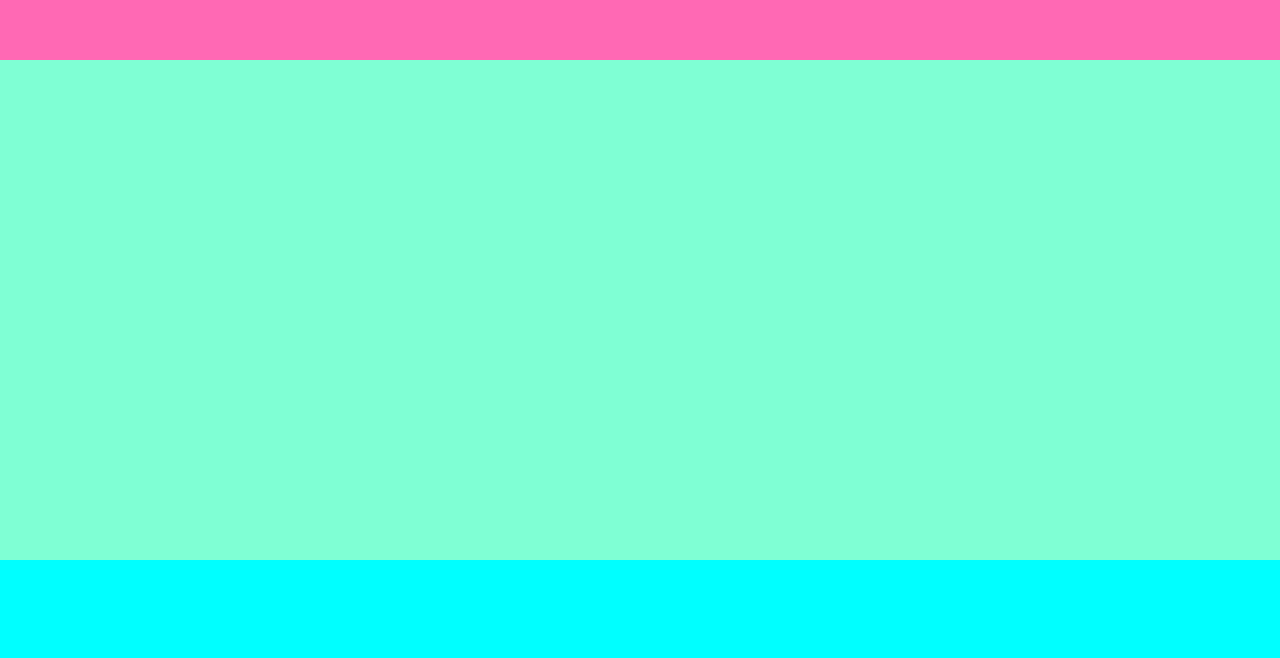
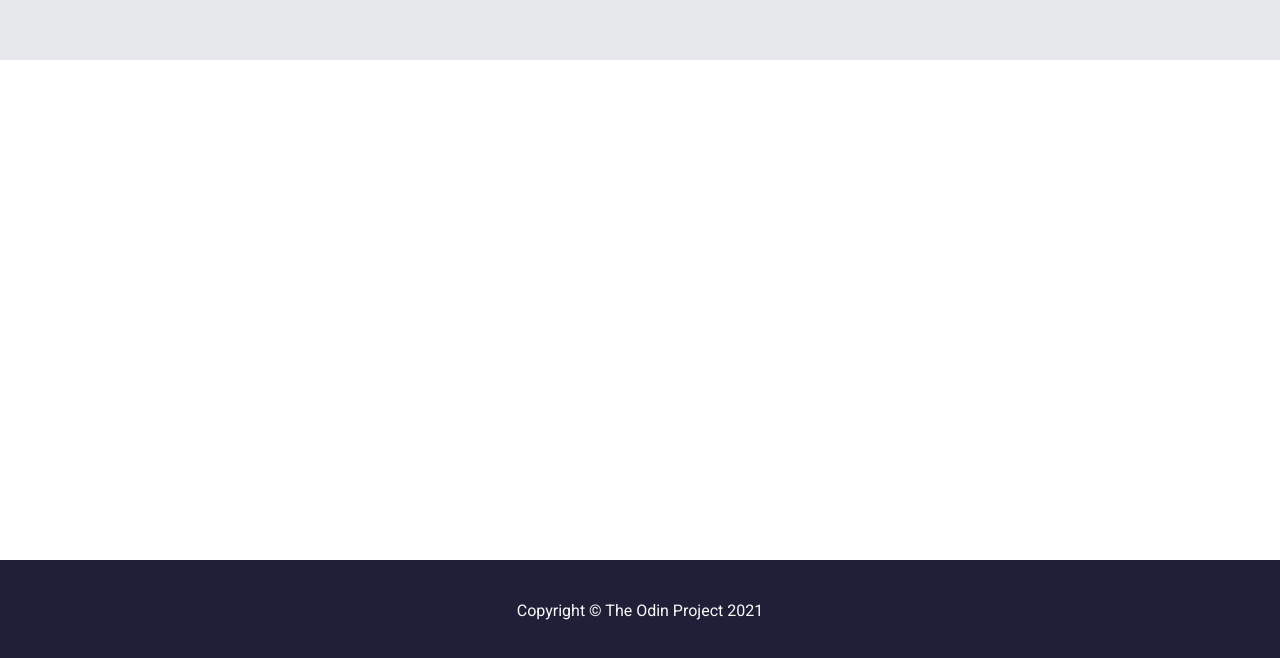
Before and after one commit to Chicho221/Project-LandingPage, a plain HTML site: page index.html in a window 1280 px wide. Shown: the part 1490-2148 px from the top of the page. Drawn offline with Linux system fonts and the light colour scheme.

Commit message:
Add footer section.

```diff
--- a/index.html
+++ b/index.html
@@ -10,7 +10,7 @@
         <title>Landing Page</title>
     </head>
     <body>
-        <div class="container-header">
+        <div class="container-header padding-sides">
             <div class="header">
                 <h2>Header Logo</h2>
                 <div class="links">
@@ -31,7 +31,7 @@
             </div>
         </div>
 
-        <div class="container-information">
+        <div class="container-information  padding-sides">
             <div class="title-info">Some random information.</div>
             <div class="info-container">
                 <div class="content-container">
@@ -52,10 +52,10 @@
                 </div>
             </div>
         </div>
-        <div class="container-quote"></div>
-        <div class="container-signup"></div>
-        <div class="footer">
-
+        <div class="container-quote padding-sides"></div>
+        <div class="container-signup padding-sides"></div>
+        <div class="footer padding-sides">
+            <p>Copyright © The Odin Project 2021</p>
         </div>
     </body>
 </html>
--- a/style.css
+++ b/style.css
@@ -9,12 +9,17 @@ ul,li,a,h1,h2,h3,h4,p{
     margin: 0;
     padding: 0;
 }
+
+.padding-sides{
+    padding: 0 15%;
+}
     /* Header section */
 .container-header{
     background-color: #1F2037;
     height: 550px ;
-    padding: 0 15%;
 }
+
+
 
 .header{
     display: flex;
@@ -130,16 +135,20 @@ ul,li,a,h1,h2,h3,h4,p{
 
     /* Informaton section END */
 .container-quote{
-    background-color: hotpink;
+    background-color: #E5E7EB;
     height: 500px;
 }
 
 .container-signup{
-    background-color: aquamarine;
+    background-color: #fff;
     height: 500px;
 }
 
 .footer{
-    background-color: aqua;
+    background-color: #1F2037;
     height: 100px;
+    display: flex;
+    justify-content: center;
+    align-items: center;
+    color: #f9FaF8;
 }
```
